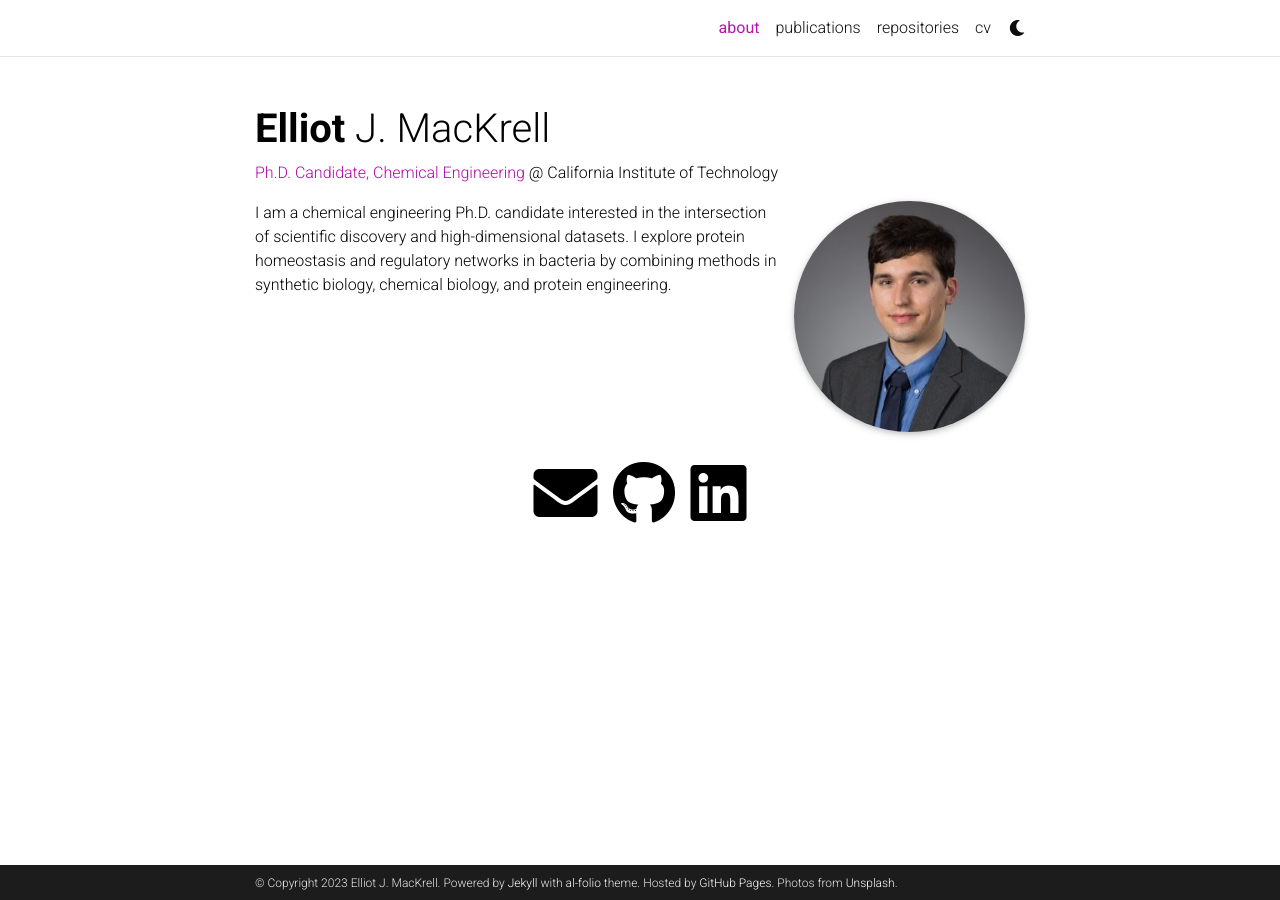
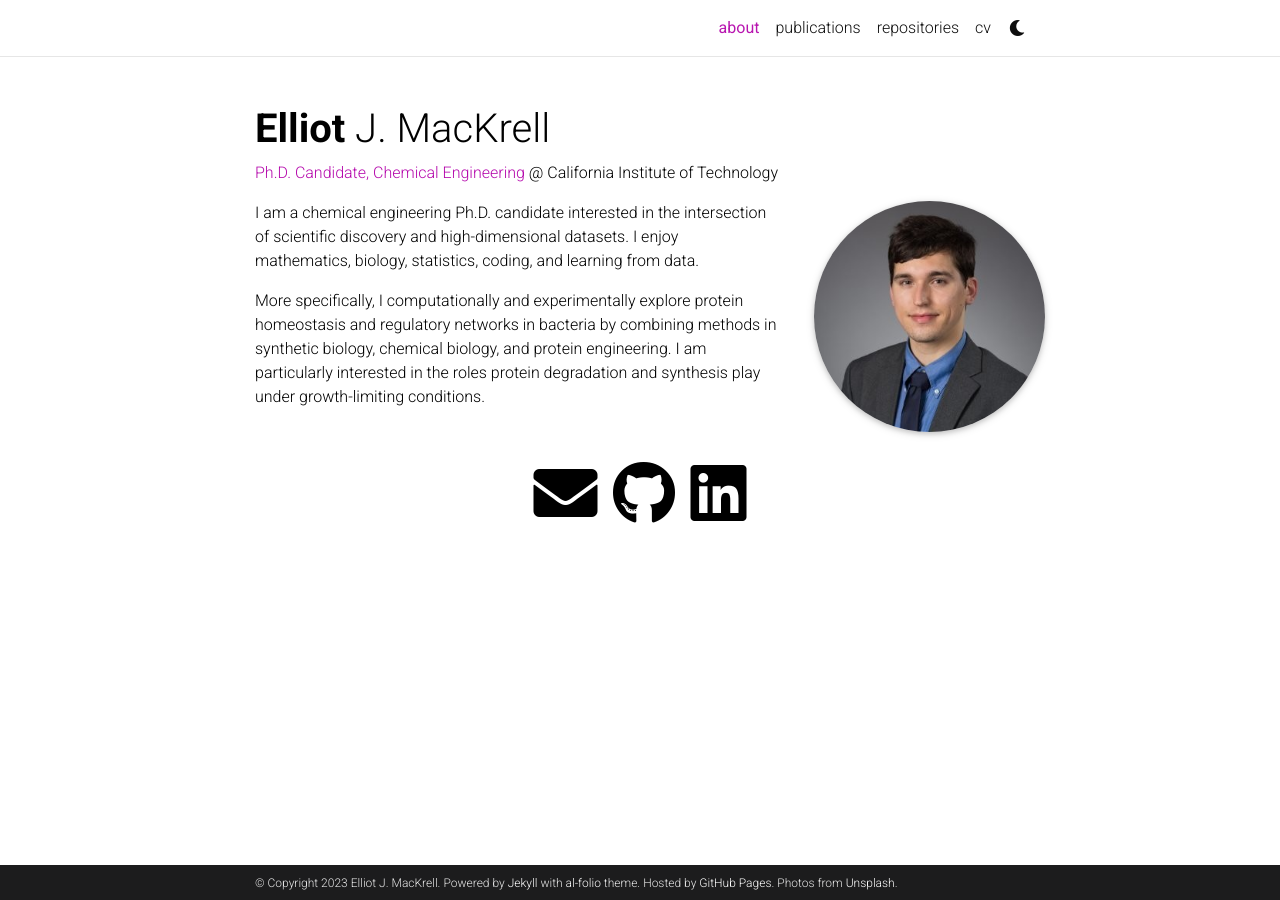
Before and after one commit to ejmackrell/ejmackrell.github.io, a Jekyll site: the page built from _pages/about.md, in a window 1280 px wide. Built offline with Jekyll 4.4.1, drawn with Linux system fonts in a browser that asks for light colours; full-size pictures stand in for the smaller copies a plugin makes; comment, search, counter and statistics services are not loaded; a style sheet for code colours, icons or effects is not loaded.

Commit message:
Update landing

```diff
--- a/_bibliography/papers.bib
+++ b/_bibliography/papers.bib
@@ -13,6 +13,9 @@
   month={June},
   doi={10.1186/s12859-023-05360-7},
   html={https://bmcbioinformatics.biomedcentral.com/articles/10.1186/s12859-023-05360-7},
+  altmetric={149678760},
+  dimensions={true},
+  selected={true},
   preview={tidyproteomics.jpg}
 }
 
--- a/_pages/about.md
+++ b/_pages/about.md
@@ -16,4 +16,6 @@ selected_papers: false # includes a list of papers marked as "selected={true}"
 social: true  # includes social icons at the bottom of the page
 ---
 
-I am a chemical engineering Ph.D. candidate interested in the intersection of scientific discovery and high-dimensional datasets. I explore protein homeostasis and regulatory networks in bacteria by combining methods in synthetic biology, chemical biology, and protein engineering.
+I am a chemical engineering Ph.D. candidate interested in the intersection of scientific discovery and high-dimensional datasets. I enjoy mathematics, biology, statistics, coding, and learning from data.
+
+More specifically, I computationally and experimentally explore protein homeostasis and regulatory networks in bacteria by combining methods in synthetic biology, chemical biology, and protein engineering. I am particularly interested in the roles protein degradation and synthesis play under growth-limiting conditions.
--- a/_sass/_layout.scss
+++ b/_sass/_layout.scss
@@ -30,6 +30,8 @@ body.sticky-bottom-footer {
 .profile {
   img {
     width: 100%;
+    margin-left: 20px;
+    margin-right: 20px;
   }
 }
 
```
